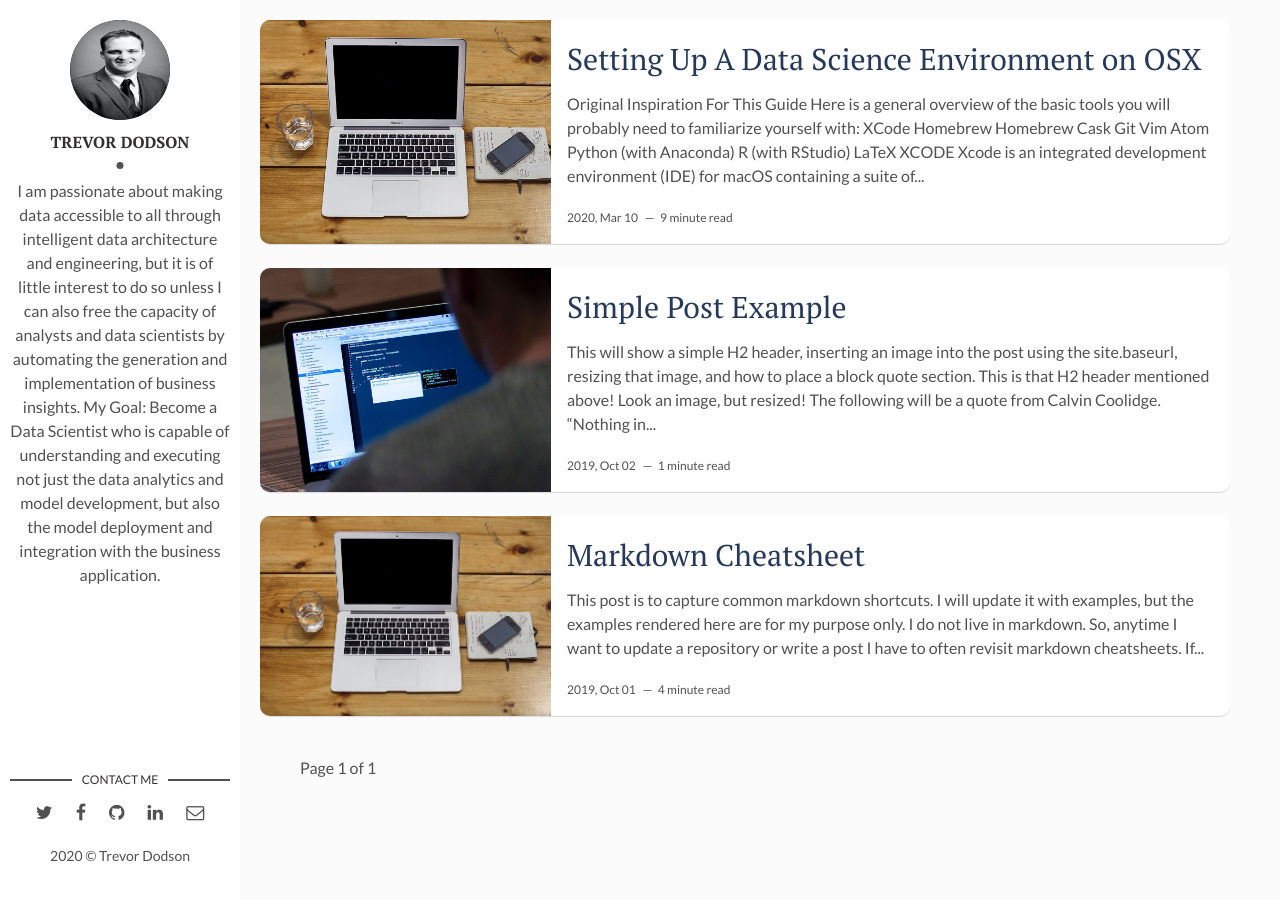
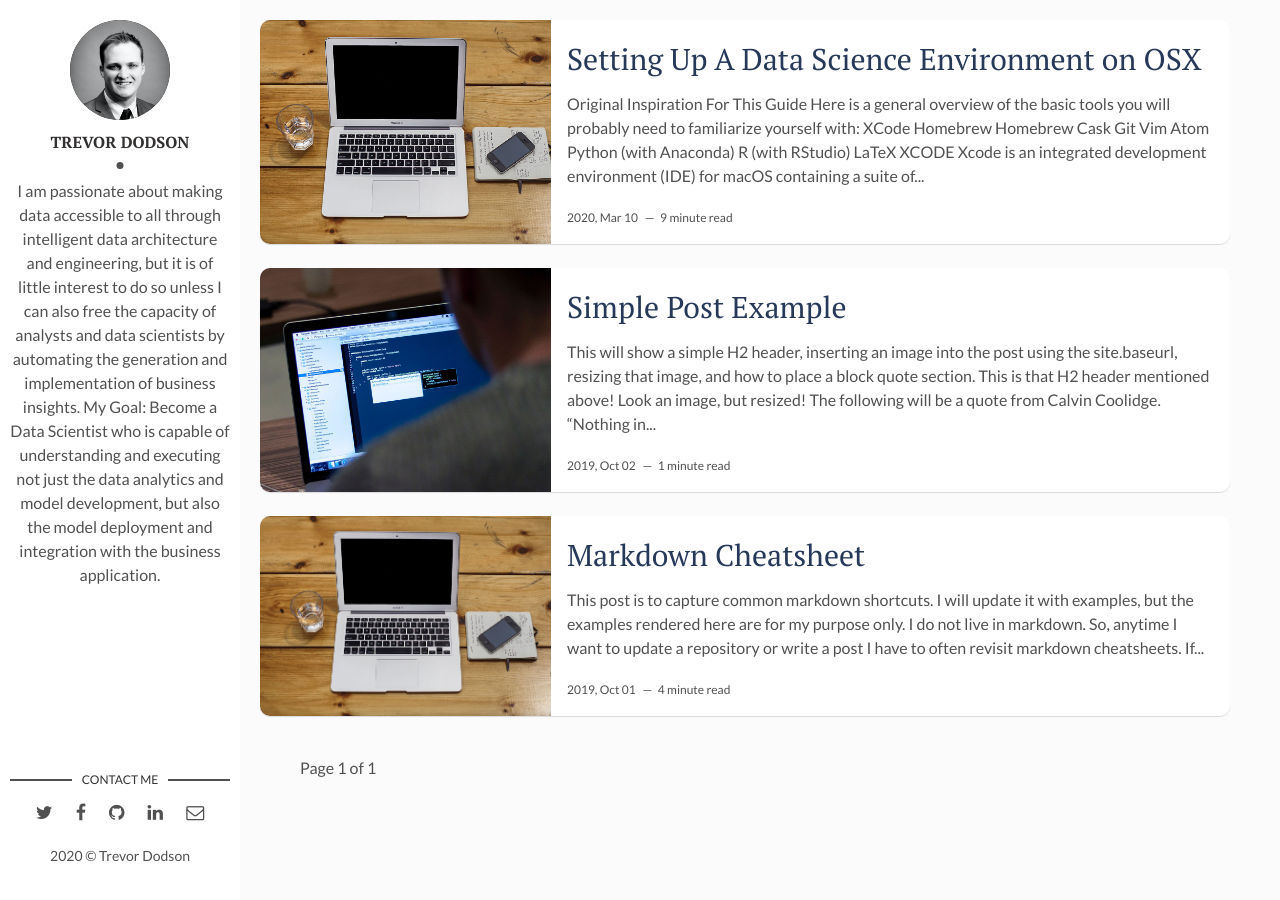
Before and after one commit to tjdodson/tjdodson.github.io, a Jekyll site: the page built from index.html, in a window 1280 px wide. Built offline with Jekyll 4.4.1, drawn with Linux system fonts in a browser that asks for light colours; the list of posts is cut into pages by our own code.

Commit message:
changing profile picture

```diff
--- a/_config.yml
+++ b/_config.yml
@@ -10,7 +10,7 @@ site-twitter: #if your site has a twitter account, enter it here
 
 # Author Settings
 author: Trevor Dodson # add your name
-author-img: HeadShots/slack_profile.png # add your photo
+author-img: HeadShots/portfolio_profile.png # add your photo
 about-author: > # add description
   I am passionate about making data accessible to all through intelligent data architecture and engineering, but it is of little interest to do so unless I can also free the capacity of analysts and data scientists by automating the generation and implementation of business insights.
   My Goal: Become a Data Scientist who is capable of understanding and executing not just the data analytics and model development, but also the model deployment and integration with the business application.
```
Also changed, not shown: assets/img/HeadShots/portfolio_profile.png (added), assets/img/HeadShots/slack_profile.png.
